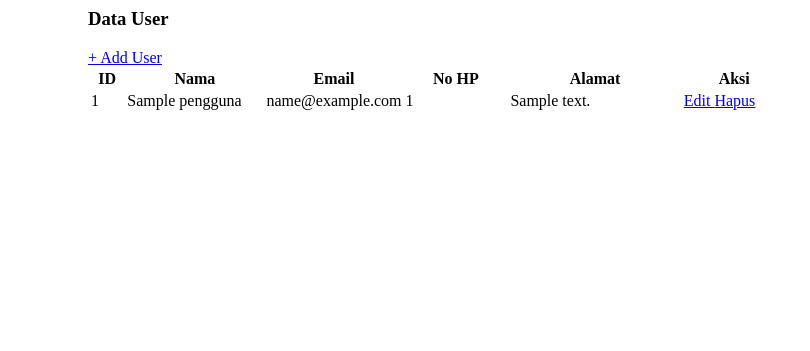
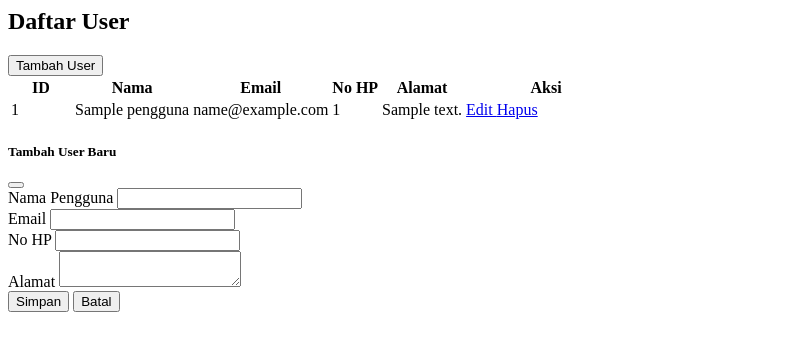
Before and after one commit to zulfaalfathunisa01/dealer_zulfa, a PHP site: page /admin/user.php in a window 1280 px wide. Shown: the top 351 px of the page, without its empty margins (0-810 px from the left). Run offline with PHP 8.4, Linux system fonts and the light colour scheme; tables that the repository leaves empty hold one stand-in row (values such as "Sample post").

Commit message:
update empat

```diff
--- a/admin/user.php
+++ b/admin/user.php
@@ -1,34 +1,60 @@
 <?php
 include "../db/koneksi.php";
 
-// query ambil data dari tabel 'pengguna'
-$sql = "SELECT * FROM pengguna ORDER BY id_pengguna DESC";
-$result = $koneksi->query($sql);
+// Tambah user baru
+if (isset($_POST['simpan'])) {
+  $nama = $_POST['nama_pengguna'];
+  $email = $_POST['email'];
+  $no_hp = $_POST['no_hp'];
+  $alamat = $_POST['alamat'];
 
-if (!$result) {
-    die("Query error: " . $koneksi->error);
+  $sql = "INSERT INTO pengguna (nama_pengguna, email, no_hp, alamat)
+          VALUES ('$nama', '$email', '$no_hp', '$alamat')";
+  if ($koneksi->query($sql)) {
+    header("Location:index.php?page=user");
+    exit;
+  } else {
+    echo "<div class='alert alert-danger'>Gagal menambahkan user: " . $koneksi->error . "</div>";
   }
+}
+
+// Proses hapus user
+if (isset($_GET['hapus'])) {
+  $id = intval($_GET['hapus']);
+  $sql = "DELETE FROM pengguna WHERE id_pengguna=$id";
+  if ($koneksi->query($sql)) {
+    echo "<div class='alert alert-success'>User berhasil dihapus!</div>";
+  } else {
+    echo "<div class='alert alert-danger'>Gagal menghapus user!</div>";
+  }
+}
+
+// Ambil data user
+$result = $koneksi->query("SELECT * FROM pengguna ORDER BY id_pengguna DESC");
 ?>
 
-<div class="content mt-4" style="margin-left: 80px; margin-right: 80px;">
-  <h3 class="mb-4">Data User</h3>
+<div class="d-flex justify-content-between align-items-center mb-3">
+  <h2>Daftar User</h2>
+  <button class="btn btn-primary" data-bs-toggle="modal" data-bs-target="#tambahUser">
+    <i class="bi bi-plus"></i> Tambah User
+  </button>
+</div>
 
-  <!-- Tombol Add User -->
-  <a href="?page=user_add" class="btn btn-primary mb-3">+ Add User</a>
-
-  <div class="table-responsive shadow-sm p-4 bg-white rounded">
-    <table class="table table-striped table-bordered align-middle">
-      <thead class="table-dark">
+<!-- Card hanya untuk tabel -->
+<div class="card shadow p-4">
+  <table class="table table-bordered table-striped mb-0">
+    <thead class="table-dark text-center">
       <tr>
-          <th width="5%">ID</th>
-          <th width="20%">Nama</th>
-          <th width="20%">Email</th>
-          <th width="15%">No HP</th>
-          <th width="25%">Alamat</th>
-          <th width="15%">Aksi</th>
+        <th width="60">ID</th>
+        <th>Nama</th>
+        <th>Email</th>
+        <th>No HP</th>
+        <th>Alamat</th>
+        <th width="160">Aksi</th>
       </tr>
     </thead>
-      <tbody>
+    <tbody class="text-center">
+      <?php if ($result->num_rows > 0): ?>
         <?php while ($row = $result->fetch_assoc()): ?>
           <tr>
             <td><?= $row['id_pengguna'] ?></td>
@@ -36,19 +62,61 @@ if (!$result) {
             <td><?= htmlspecialchars($row['email']) ?></td>
             <td><?= htmlspecialchars($row['no_hp']) ?></td>
             <td><?= htmlspecialchars($row['alamat']) ?></td>
-          <td class="text-center">
+            <td>
+              <div class="d-flex justify-content-center gap-1">
                 <a href="index.php?page=user_update&id=<?= $row['id_pengguna'] ?>" class="btn btn-sm btn-warning">
                   <i class="bi bi-pencil"></i> Edit
                 </a>
-            <a href="user_delete.php?id=<?= $row['id_pengguna'] ?>"
+                <a href="index.php?page=user&hapus=<?= $row['id_pengguna'] ?>"
                    class="btn btn-sm btn-danger"
                    onclick="return confirm('Yakin hapus user ini?')">
                    <i class="bi bi-trash"></i> Hapus
                 </a>
+              </div>
             </td>
           </tr>
         <?php endwhile; ?>
+      <?php else: ?>
+        <tr>
+          <td colspan="6" class="text-center">Belum ada data user</td>
+        </tr>
+      <?php endif; ?>
     </tbody>
   </table>
 </div>
+
+<!-- Modal Tambah User -->
+<div class="modal fade" id="tambahUser" tabindex="-1" aria-hidden="true">
+  <div class="modal-dialog">
+    <div class="modal-content">
+      <form method="post">
+        <div class="modal-header">
+          <h5 class="modal-title">Tambah User Baru</h5>
+          <button type="button" class="btn-close" data-bs-dismiss="modal"></button>
         </div>
+        <div class="modal-body">
+          <div class="mb-3">
+            <label class="form-label">Nama Pengguna</label>
+            <input type="text" name="nama_pengguna" class="form-control" required>
+          </div>
+          <div class="mb-3">
+            <label class="form-label">Email</label>
+            <input type="email" name="email" class="form-control" required>
+          </div>
+          <div class="mb-3">
+            <label class="form-label">No HP</label>
+            <input type="text" name="no_hp" class="form-control" required>
+          </div>
+          <div class="mb-3">
+            <label class="form-label">Alamat</label>
+            <textarea name="alamat" class="form-control" rows="2" required></textarea>
+          </div>
+        </div>
+        <div class="modal-footer">
+          <button type="submit" name="simpan" class="btn btn-success">Simpan</button>
+          <button type="button" class="btn btn-secondary" data-bs-dismiss="modal">Batal</button>
+        </div>
+      </form>
+    </div>
+  </div>
+</div>
```
Also changed, not shown: riwayat.php (+108 -43 lines), wishlist.php (+28 -0 lines), admin/uploads/log.png (added). Lines whose indentation alone changed are shown as unchanged.
